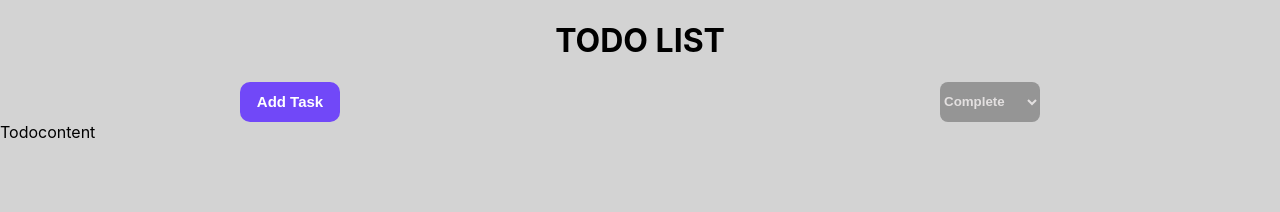
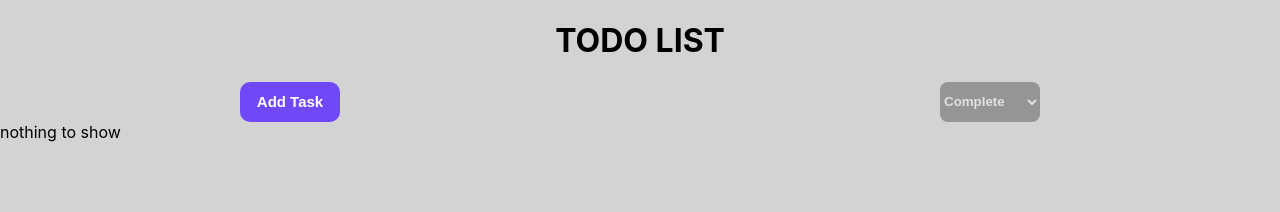
Before and after one commit to Desmondgoldsmith/Todo-App-React-Redux-, a React (Create React App) app: page / in a window 1280 px wide. Shown: the top 212 px of the page. Built offline with nearby package versions, Linux system fonts and the light colour scheme.

Commit message:
TODO APP WITH REACT + REDUX

```diff
--- a/src/app/Components/Todocontent.js
+++ b/src/app/Components/Todocontent.js
@@ -7,9 +7,10 @@ function Todocontent() {
   //sorting the todos based on theit time
   const sortedTodo = [...todoList] //getting a copy of the todos array
   sortedTodo.sort((a,b) => new Date(b.time) - new Date(a.time))
+
   return (
     <div className='todo_c'>
-    Todocontent
+    {sortedTodo && sortedTodo.length > 0 ? 'Show All Results' : 'nothing to show'}
     </div>
   )
 }
```
